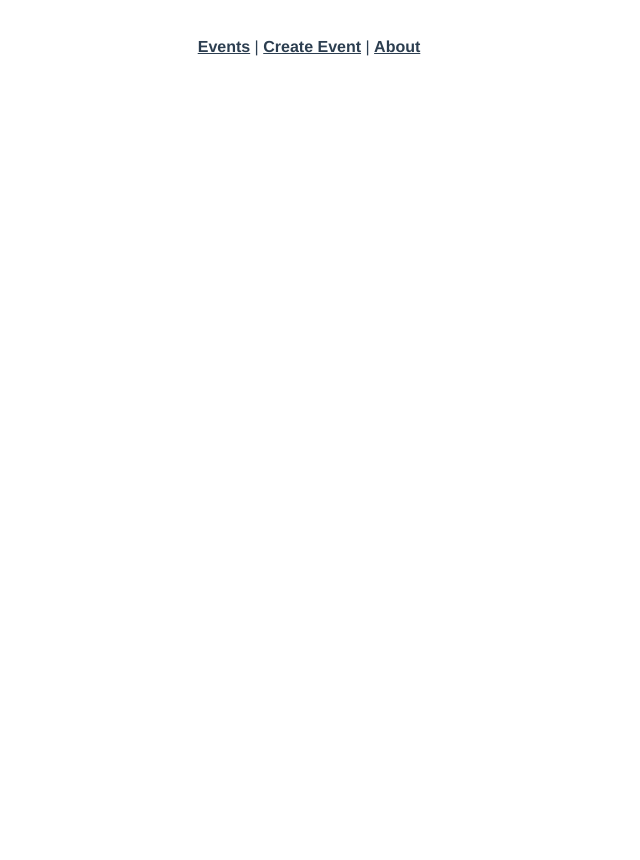
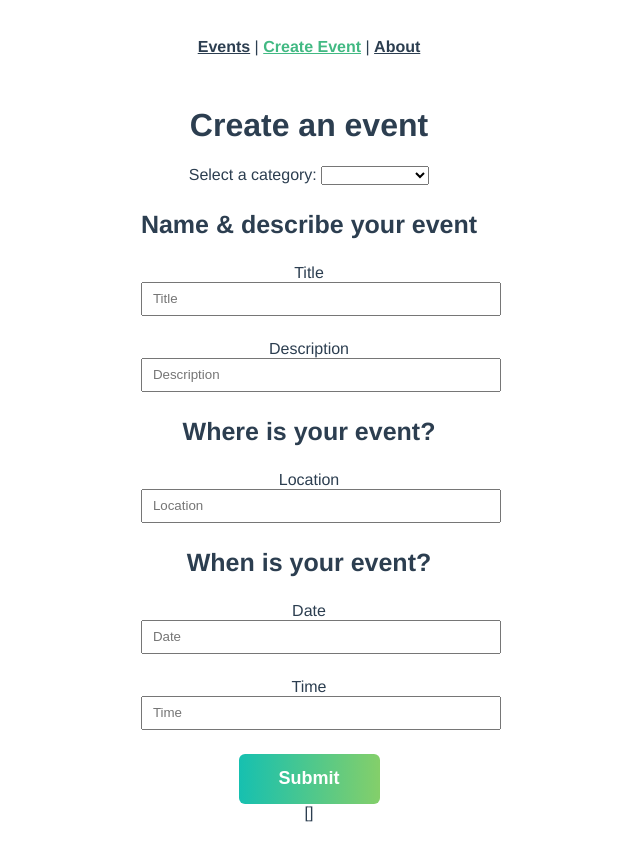
Before and after one commit to kelvinmatheus/real-world-vue, a Vue app: page /events/create in a window 1280 px wide. Shown: the top 860 px of the page, without its empty margins (331-971 px from the left). Before the commit the page ends 800 px from the top, so only its background shows below. Built offline with nearby package versions, Linux system fonts and the light colour scheme; no server answers.

Commit message:
05 - Vuex - Error Handling

```diff
--- a/db.json
+++ b/db.json
@@ -189,6 +189,86 @@
       "date": "fasdfasd",
       "time": "fasdfasdf",
       "organizer": "Kelvin Firmino"
+    },
+    {
+      "id": "626c1164-9bd4-44b5-88ed-46c8f4d0d3f0",
+      "category": "housing",
+      "title": "fasdfasdfasdfasdf",
+      "description": "asdfasdfasdf",
+      "location": "asdfasdfasdf",
+      "date": "asdfasdfasd",
+      "time": "fasdfasdfasdf",
+      "organizer": "Kelvin Firmino"
+    },
+    {
+      "id": "a361d578-7b7d-4744-9578-c3b806aaa002",
+      "category": "",
+      "title": "asdfas",
+      "description": "dfasdfasd",
+      "location": "fasdfasdf",
+      "date": "asdfas",
+      "time": "dfasdfa",
+      "organizer": "Kelvin Firmino"
+    },
+    {
+      "id": "26025db9-225c-43e5-b2b0-310f7cc92887",
+      "category": "housing",
+      "title": "asdfa",
+      "description": "sdfasdfasdf",
+      "location": "asdfasdf",
+      "date": "sadfasdf",
+      "time": "asdfasdfasdfa",
+      "organizer": "Kelvin Firmino"
+    },
+    {
+      "id": "1125b67b-84d1-4354-a3d1-0f8c215679f4",
+      "category": "education",
+      "title": "fasdfasdfasd",
+      "description": "",
+      "location": "",
+      "date": "",
+      "time": "",
+      "organizer": "Kelvin Firmino"
+    },
+    {
+      "id": "4e5d25d8-71e3-4f37-abb0-cf2d8f552bfe",
+      "category": "animal welfare",
+      "title": "fasdfa",
+      "description": "sdfasdfas",
+      "location": "dfasdfasd",
+      "date": "",
+      "time": "",
+      "organizer": "Kelvin Firmino"
+    },
+    {
+      "id": "a12c805d-f990-4c31-8d3d-f885bc1df348",
+      "category": "housing",
+      "title": "asdf",
+      "description": "sadfasdf",
+      "location": "asfdasdf",
+      "date": "asdfasdf",
+      "time": "asdfasdf",
+      "organizer": "Kelvin Firmino"
+    },
+    {
+      "id": "0c95393b-ea54-4a58-9010-7627f6f867dc",
+      "category": "housing",
+      "title": "asdf",
+      "description": "sadfasdf",
+      "location": "asfdasdf",
+      "date": "asdfasdf",
+      "time": "asdfasdf",
+      "organizer": "Kelvin Firmino"
+    },
+    {
+      "id": "fe259c19-e6bb-4ce9-9e14-4ab9227c5ac6",
+      "category": "animal welfare",
+      "title": "fasdfasdf",
+      "description": "asdfasdfas",
+      "location": "dfasdfasdf",
+      "date": "asfasfas",
+      "time": "fasdfasdfd",
+      "organizer": "Kelvin Firmino"
     }
   ]
 }
--- a/src/router/index.js
+++ b/src/router/index.js
@@ -3,6 +3,7 @@ import EventListView from '../views/EventListView.vue';
 import EventDetailsView from '../views/EventDetailsView.vue';
 import EventCreateView from '../views/EventCreateView.vue';
 import AboutView from '../views/AboutView.vue';
+import ErrorDisplayView from '../views/ErrorDisplayView.vue';
 import NotFoundView from '../views/NotFoundView.vue';
 
 const routes = [
@@ -18,7 +19,7 @@ const routes = [
     component: EventDetailsView,
   },
   {
-    path: '/event/create',
+    path: '/events/create',
     name: 'EventCreateView',
     component: EventCreateView,
   },
@@ -26,6 +27,12 @@ const routes = [
     path: '/about',
     name: 'AboutView',
     component: AboutView,
+  },
+  {
+    path: '/error/:error',
+    name: 'ErrorDisplayView',
+    props: true,
+    component: ErrorDisplayView,
   },
   {
     path: '/:pathMatch(.*)',
--- a/src/store/index.js
+++ b/src/store/index.js
@@ -26,31 +26,32 @@ export default createStore({
           commit('ADD_EVENT', event);
         })
         .catch((error) => {
-          console.log(error);
+          throw (error);
         });
     },
     fetchEvents({ commit }) {
-      EventService.getEvents()
+      return EventService.getEvents()
         .then((response) => {
           commit('SET_EVENTS', response.data);
         })
         .catch((error) => {
-          console.log(error);
+          throw (error);
         });
     },
     fetchEvent({ commit, state }, id) {
       const existingEvent = state.events.find((event) => event.id === id);
+
       if (existingEvent) {
-        commit('SET_EVENT', existingEvent);
-      } else {
-        EventService.getEvent(id)
-          .then((response) => {
-            commit('SET_EVENT', response.data);
-          })
-          .catch((error) => {
-            console.log(error);
-          });
+        return commit('SET_EVENT', existingEvent);
       }
+
+      return EventService.getEvent(id)
+        .then((response) => {
+          commit('SET_EVENT', response.data);
+        })
+        .catch((error) => {
+          throw (error);
+        });
     },
   },
   modules: {
--- /dev/null
+++ b/src/views/ErrorDisplayView.vue
@@ -0,0 +1,10 @@
+<template>
+  <h4>Oops! There was an error:</h4>
+  <p>{{ error }}</p>
+</template>
+
+<script>
+export default {
+  props: ['error'],
+};
+</script>
--- a/src/views/EventCreateView.vue
+++ b/src/views/EventCreateView.vue
@@ -106,16 +106,19 @@ export default {
         organizer: this.$store.state.user,
       };
 
-      this.$store.dispatch('createEvent', event);
-
-      // EventService.postEvent(event)
-      //   .then(() => {
-      //     // add event to Vuex state
-      //     this.$store.commit('ADD_EVENT', event);
-      //   })
-      //   .catch((error) => {
-      //     console.log(error);
-      //   });
+      this.$store.dispatch('createEvent', event)
+        .then(() => {
+          this.$router.push({
+            name: 'EventCreateView',
+            params: { id: event.id },
+          });
+        })
+        .catch((error) => {
+          this.$router.push({
+            name: 'ErrorDisplayView',
+            params: { error },
+          });
+        });
     },
   },
 };
--- a/src/views/EventDetailsView.vue
+++ b/src/views/EventDetailsView.vue
@@ -12,7 +12,13 @@ export default {
   props: ['id'],
 
   created() {
-    this.$store.dispatch('fetchEvent', this.id);
+    this.$store.dispatch('fetchEvent', this.id)
+      .catch((error) => {
+        this.$router.push({
+          name: 'ErrorDisplayView',
+          params: { error },
+        });
+      });
   },
 
   computed: {
--- a/src/views/EventListView.vue
+++ b/src/views/EventListView.vue
@@ -16,7 +16,13 @@ export default {
   },
 
   created() {
-    this.$store.dispatch('fetchEvents');
+    this.$store.dispatch('fetchEvents')
+      .catch((error) => {
+        this.$router.push({
+          name: 'ErrorDisplayView',
+          params: { error },
+        });
+      });
   },
 
   computed: {
```
